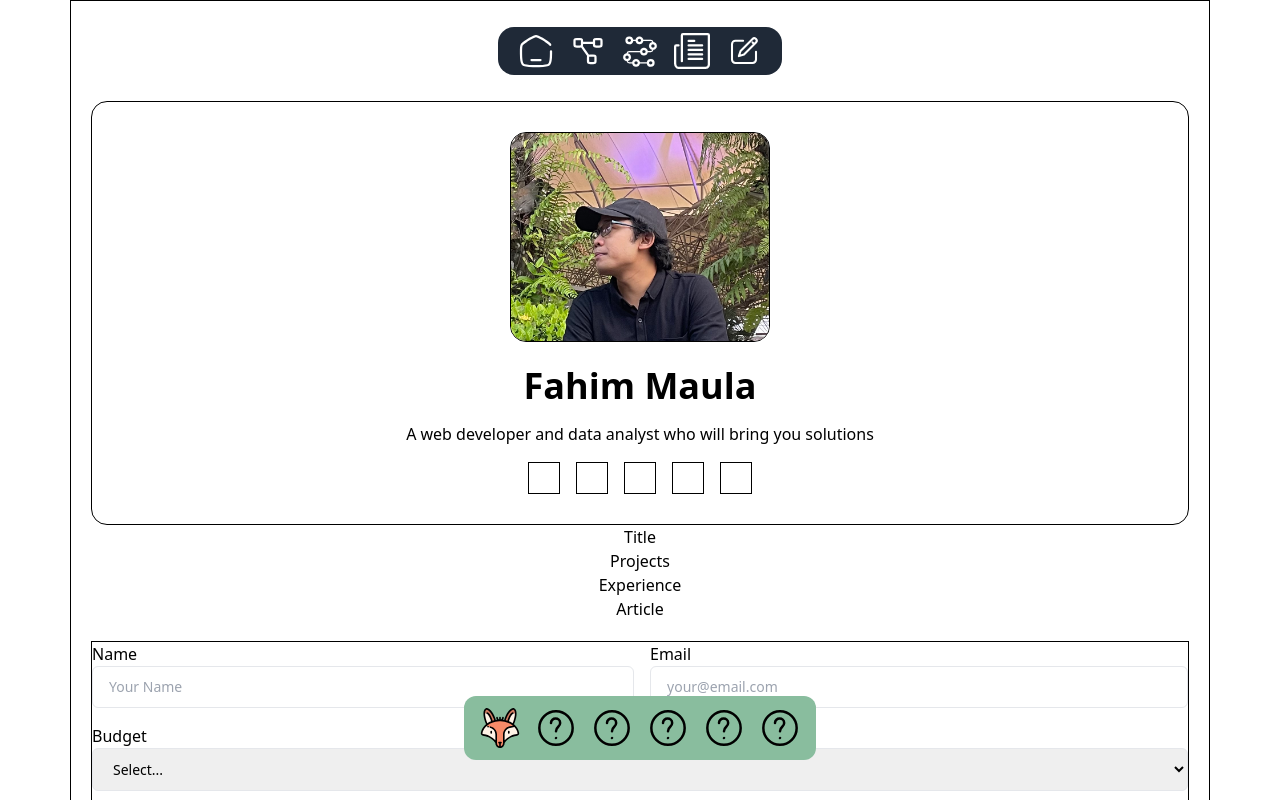
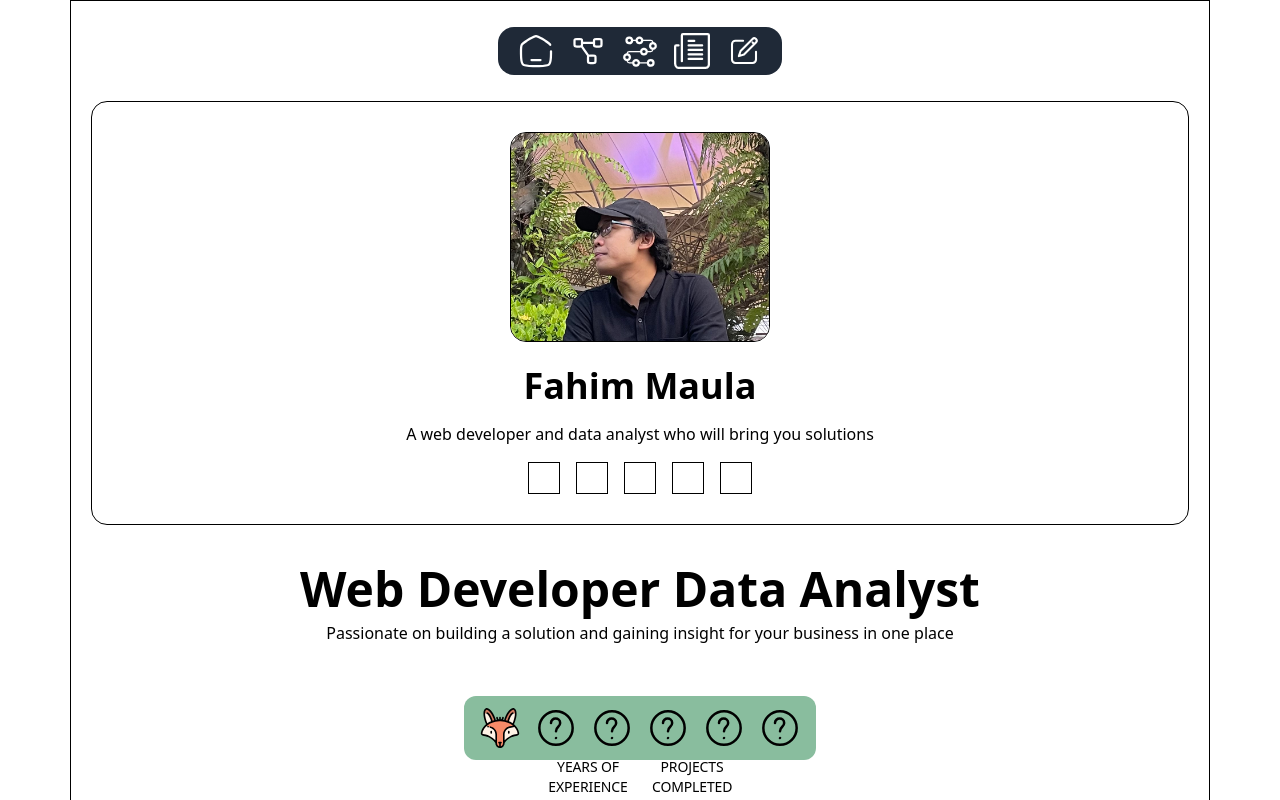
Before and after one commit to fahimhm/webgame, a React (Vite) app in the folder client/: page / in a window 1280 px wide. Shown: the top 800 px of the page. Built offline with nearby package versions, Linux system fonts and the light colour scheme; no server answers.

Commit message:
Client: add main title on Grid structure

```diff
--- a/client/src/components/MainTitle.jsx
+++ b/client/src/components/MainTitle.jsx
@@ -0,0 +1,18 @@
+export default function MainTitle() {
+  return (
+    <div className="font-sans">
+      <h1 className="mb-2 text-5xl font-bold tracking-normal">Web Developer Data Analyst</h1>
+      <p className="mb-16 text-base font-normal">Passionate on building a solution and gaining insight for your business in one place</p>
+      <div className="flex items-center justify-center px-3 mb-16 space-x-6">
+        <div className="w-20">
+          <p className="font-semibold text-5xl tracking-[-0.5px]">+5</p>
+          <p className="font-normal text-sm tracking-[-0.14px] uppercase">years of experience</p>
+        </div>
+        <div className="w-20">
+          <p className="font-semibold text-5xl tracking-[-0.5px]">+3</p>
+          <p className="font-normal text-sm tracking-[-0.14px] uppercase">projects completed</p>
+        </div>
+      </div>
+    </div>
+  )
+};
--- a/client/src/pages/Home.jsx
+++ b/client/src/pages/Home.jsx
@@ -2,6 +2,7 @@ import Dock from '../components/Dock';
 import MiniProfile from '../components/MiniProfile';
 import ContactMeForm from '../components/ContactMeForm';
 import Navbar from '../components/Navbar';
+import MainTitle from '../components/MainTitle';
 
 export default function Home() {
   return (
@@ -9,10 +10,10 @@ export default function Home() {
       <div className='h-[100px] flex items-center justify-center'>
         <Navbar />
       </div>
-      <div id='home'>
+      <div id='home' className='mb-10'>
         <MiniProfile />
       </div>
-      <div>Title</div>
+      <div><MainTitle /></div>
       <div id='project'>Projects</div>
       <div id='experience'>Experience</div>
       <div id='article'>Article</div>
```
Also changed, not shown: 2 other files (tests, documents, lock files or other folders).
